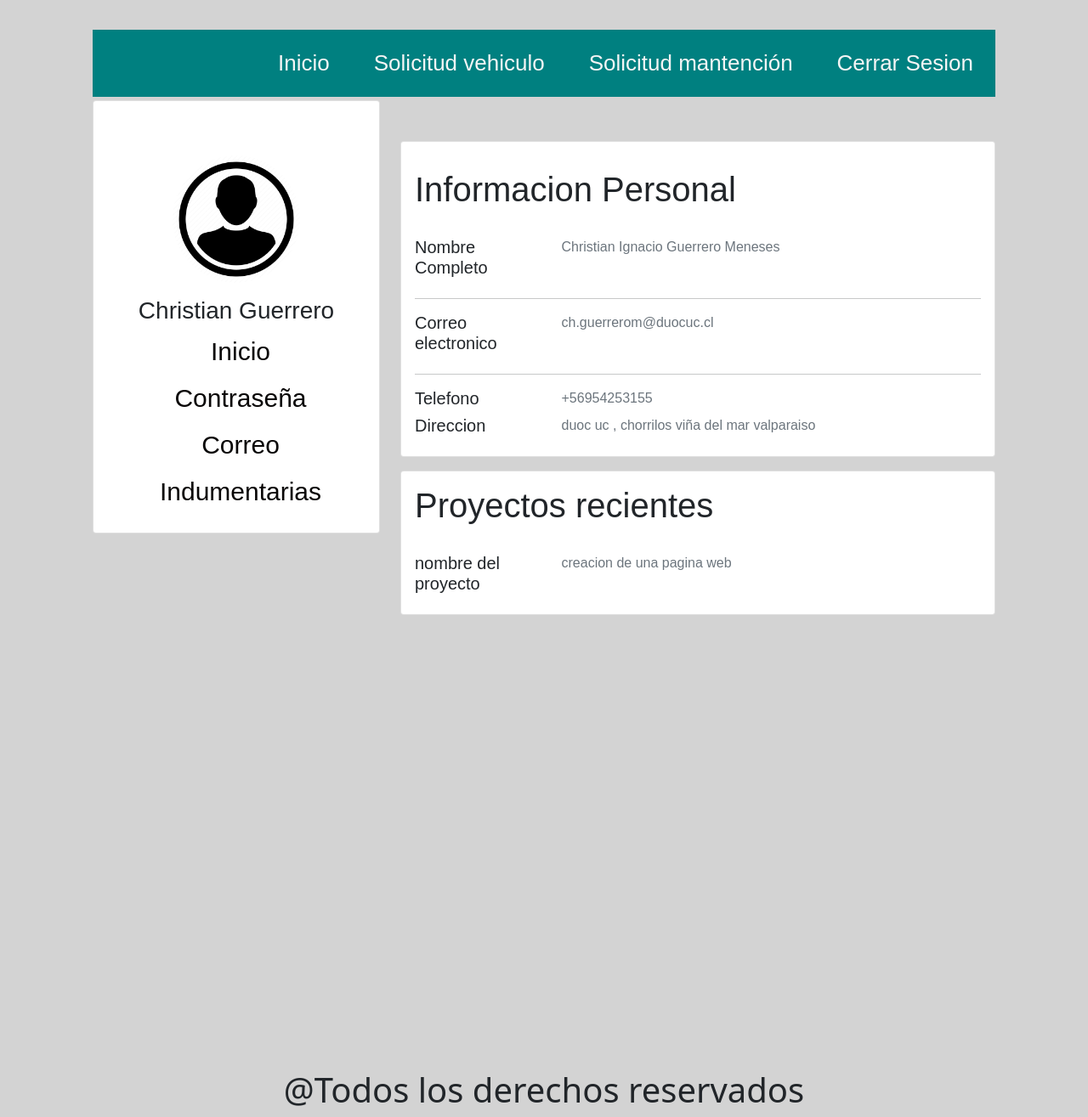
After one commit to Christian2299/PORTAFOLIO, a PHP site: page /perfil2.html in a window 1280 px wide. The commit adds this page. Shown: the whole page at 85% size. Run offline with PHP 8.4, Linux system fonts and the light colour scheme; some libraries are stand-ins or nearby versions.

Commit message:
2 opcion para perfil

```diff
--- a/perfil1.css
+++ b/perfil1.css
@@ -1,5 +1,5 @@
 .body{
-  background-color: rgb(156, 175, 33);
+  background-color: #CB6A1E;
 
 }
 
--- a/perfil1.html
+++ b/perfil1.html
@@ -31,6 +31,7 @@
 
                         </div>
                     </div>
+                    <div>
                     <div class="bg-light p-4 d-flex justify-content-end text-center">
                         <ul class="list-inline mb-0">
                             <li class="list-inline-item" id="li">
@@ -73,6 +74,7 @@
         </div>
 
         <footer>
+            <br>
             <div class="boton">
                 <a href="" class="btn btn-dark btn-lg enabled" tabindex="-1" role="button"
                         aria-disabled="true">
--- /dev/null
+++ b/perfil2.css
@@ -0,0 +1,48 @@
+.body{
+    margin-top: 20px;
+    background-color: lightgray;
+}
+
+.main{
+    padding: 15px;
+    font-family: Arial, Helvetica, sans-serif;
+}
+.topbar{
+    background-color: teal;
+    overflow: hidden;
+}
+.topbar a{
+    float: right;
+    color: whitesmoke;
+    text-align: center;
+    padding: 20px 26px;
+    text-decoration: none;
+    font-size: 26px;
+}
+.sidebar{
+    background-color: #333;
+    color: rgb(1, 1, 1);
+    height: 100%;
+}
+.sidebar a{
+    margin-left: 10px;
+    display: block;
+    color: rgb(8, 6, 6);
+    padding-bottom: 10px;
+    font-size: 30px;
+    text-decoration: none;
+
+}
+.card{
+    position: relative;
+    display: flex;
+    flex-direction: column;
+}
+
+.content{
+    background-color: whitesmoke;
+}
+
+.footer{
+    text-align: center;
+}
--- /dev/null
+++ b/perfil2.html
@@ -0,0 +1,127 @@
+<!DOCTYPE html>
+<html lang="en">
+<head>
+
+    <title>Bomberos de Talcahuano</title>
+ <!--CSS-->
+ <link rel="stylesheet" href="perfil2.css" >
+ <link rel="stylesheet" type="text/css" href="bootstrap-4.5.3-dist/css/bootstrap.min.css">
+ <!--Bootstrap-Css-->
+ <link href="https://cdn.jsdelivr.net/npm/bootstrap@5.0.0-beta3/dist/css/bootstrap.min.css" rel="stylesheet"
+ integrity="sha384-eOJMYsd53ii+scO/bJGFsiCZc+5NDVN2yr8+0RDqr0Ql0h+rP48ckxlpbzKgwra6" crossorigin="anonymous">
+
+</head>
+<body class="body">
+    <div class="container">
+        <div class="main">
+            <div class="topbar">
+                <a href="">Cerrar Sesion</a>
+                <a href="">Solicitud mantención</a>
+                <a href="solicitudvehiculo.html">Solicitud vehiculo</a>
+                <a href="">Inicio</a>
+            </div>
+            <div class="row">
+                <div class="col-md-4 mt-1">
+                    <div class="card text-center sidebar">
+                        <div class="card-body">
+                            <br>
+                            <br>
+                            <img src="/img/admin.png"  class="rounded-circle" width="150">
+                            <div class="mt-3">
+                                <h3>Christian Guerrero</h3>
+                                <a href="">Inicio</a>
+                                <a href="">Contraseña</a>
+                                <a href="">Correo</a>
+                                <a href="">Indumentarias</a>
+                            </div>
+                        </div>
+                    </div>
+                </div>
+                <div class="col-md-8 mt-1">
+                    <br>
+                    <br>
+                    <div class="card mb-3 content">
+                        <h1 class="m-3 pt-3">Informacion Personal</h1>
+                        <div class="card-body">
+                            <div class="row">
+                                <div class="col-md-3">
+                                     <h5>Nombre Completo</h5>
+                                </div>
+                                <div class="col-md-9 text-secondary">
+                                    Christian Ignacio Guerrero Meneses
+                                </div>
+                            </div>
+                            <hr>
+                            <div class="row">
+                                <div class="col-md-3">
+                                    <h5>Correo electronico</h5>
+                                </div>
+                                <div class="col-md-9 text-secondary">
+                                    ch.guerrerom@duocuc.cl
+                                </div>
+                            </div>
+                            <hr>
+                            <div class="row">
+                                <div class="col-md-3">
+                                    <h5>Telefono</h5>
+                                </div>
+                                <div class="col-md-9 text-secondary">
+                                    +56954253155
+                                </div>
+                            </div>
+                            <div class="row">
+                                <div class="col-md-3">
+                                    <h5>Direccion</h5>
+                                </div>
+                                <div class="col-md-9 text-secondary">
+                                    duoc uc , chorrilos viña del mar valparaiso
+                                </div>
+                            </div>
+                        </div>
+                    </div>
+                    <div class="card mb-3 content">
+                        <h1 class="m-3">Proyectos recientes</h1>
+                        <div class="card-body">
+                            <div class="row">
+                                <div class="col-md-3">
+                                    <h5>nombre del proyecto</h5>
+                                </div>
+                                <div class="col-md-9 text-secondary">
+                                    creacion de una pagina web
+                                </div>
+                            </div>
+                        </div>
+                    </div>
+                </div>
+            </div>
+        </div>
+
+
+
+    </div>
+</body>
+<br>
+<br>
+<br>
+<br>
+<br>
+<br>
+<br>
+<br>
+<br>
+<br>
+<br>
+<br>
+<br>
+<br>
+<br>
+<br>
+<br>
+<br>
+<br>
+<br>
+<br>
+<footer>
+    <H1 class="footer">@Todos los derechos reservados</H1>
+</footer>
+</html>
```
